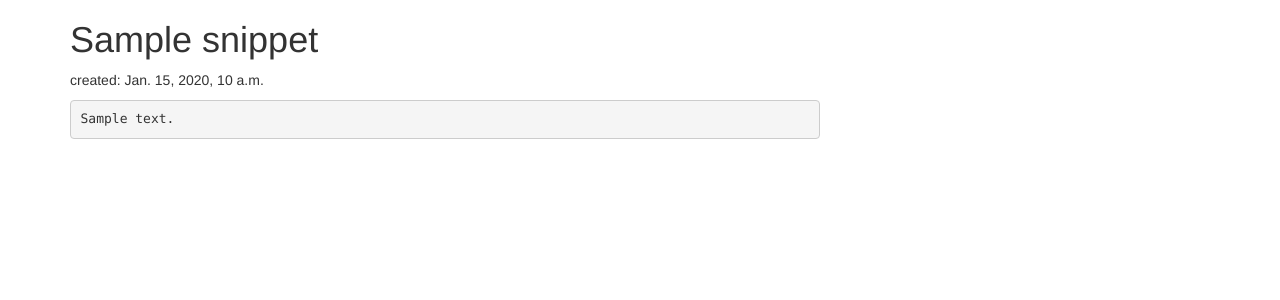
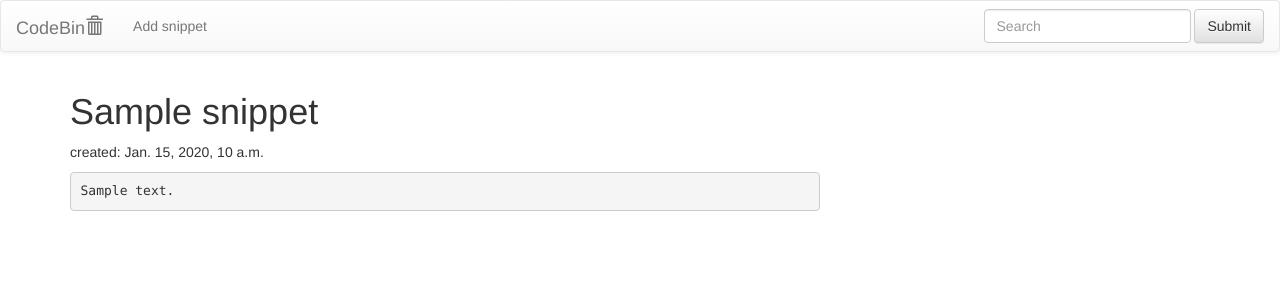
Before and after one commit to qwad1000/stp, a Django app: template templates/codebin/snippet_view.html in a window 1280 px wide. Shown: the top 300 px of the page. Run offline with Django 3.2, Linux system fonts and the light colour scheme; tables that the repository leaves empty hold one stand-in row (values such as "Sample post"); the template is opened without the code that fills it: values that come from a table or form of the project are taken from there, most other values are stand-ins (such as "Sample title", 1, 10 or a date in 2020); some libraries are stand-ins or nearby versions.

Commit message:
Add navbar to all pages

```diff
--- a/templates/codebin/base.html
+++ b/templates/codebin/base.html
@@ -1,8 +1,6 @@
 <!DOCTYPE html>
 <html lang="en">
 <head>
-
-
     {% block head %}
         <meta charset="UTF-8">
         <link rel="stylesheet" href="//maxcdn.bootstrapcdn.com/bootstrap/3.2.0/css/bootstrap.min.css">
@@ -13,13 +11,35 @@
     {% endblock %}
 </head>
 <body>
-    <div class="content container">
-        <div class="row">
-            <div class="col-md-8">
-                {% block content %}
-                {% endblock %}
+
+<nav class="navbar navbar-default">
+    <div class="container-fluid">
+        <div class="navbar-header">
+            <a class="navbar-brand" href="">
+                CodeBin<span class="glyphicon glyphicon-trash"></span>
+            </a>
+        </div>
+
+        <ul class="nav navbar-nav">
+            <li><a href="">Add snippet</a></li>
+        </ul>
+        <form class="navbar-form navbar-right" role="search">
+            <div class="form-group">
+                <input type="text" class="form-control" placeholder="Search">
             </div>
+            <button type="submit" class="btn btn-default">Submit</button>
+        </form>
+    </div>
+</nav>
+
+<div class="content container">
+    <div class="row">
+        <div class="col-md-8">
+            {% block content %}
+            {% endblock %}
         </div>
     </div>
+</div>
+
 </body>
 </html>
```
